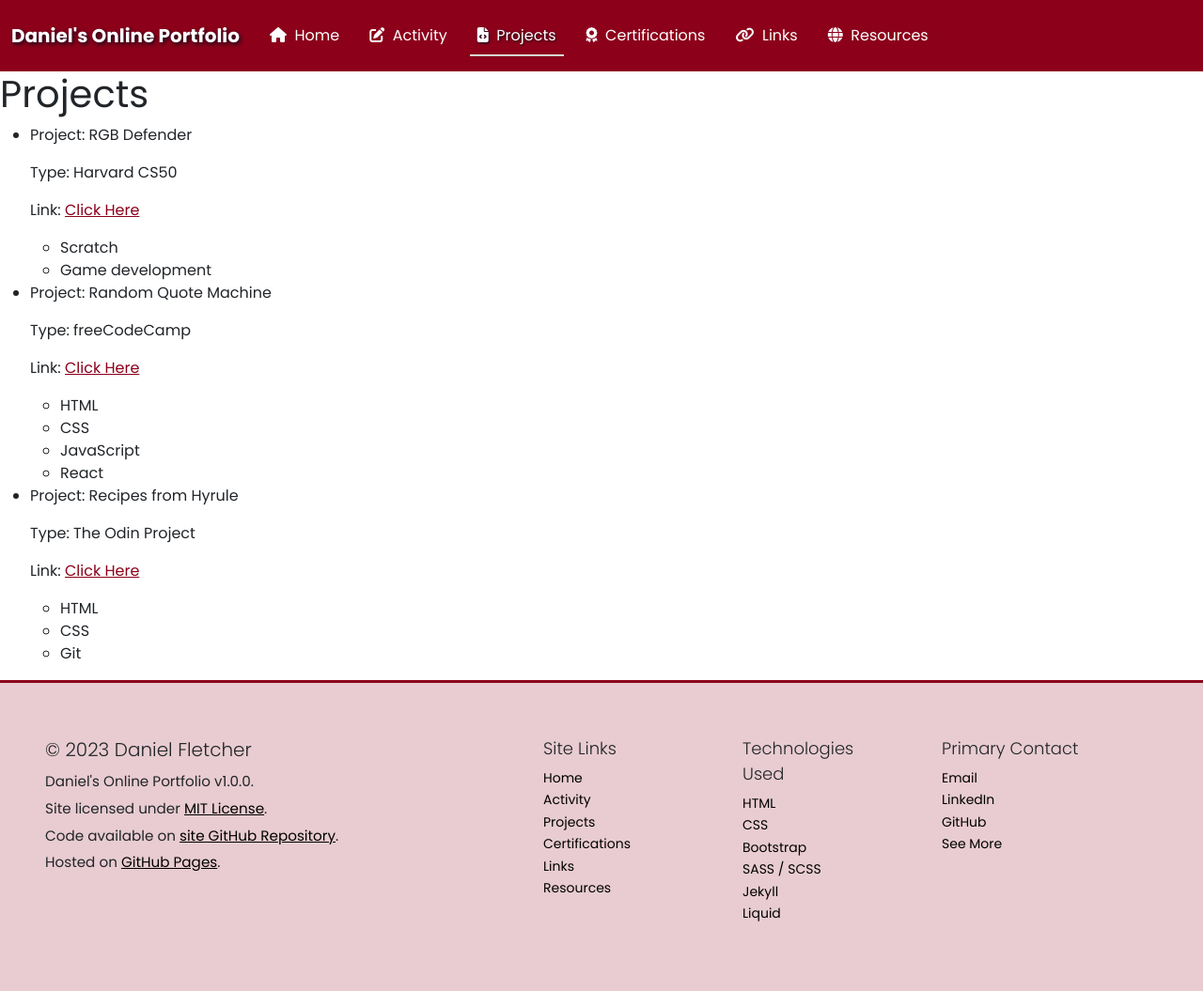
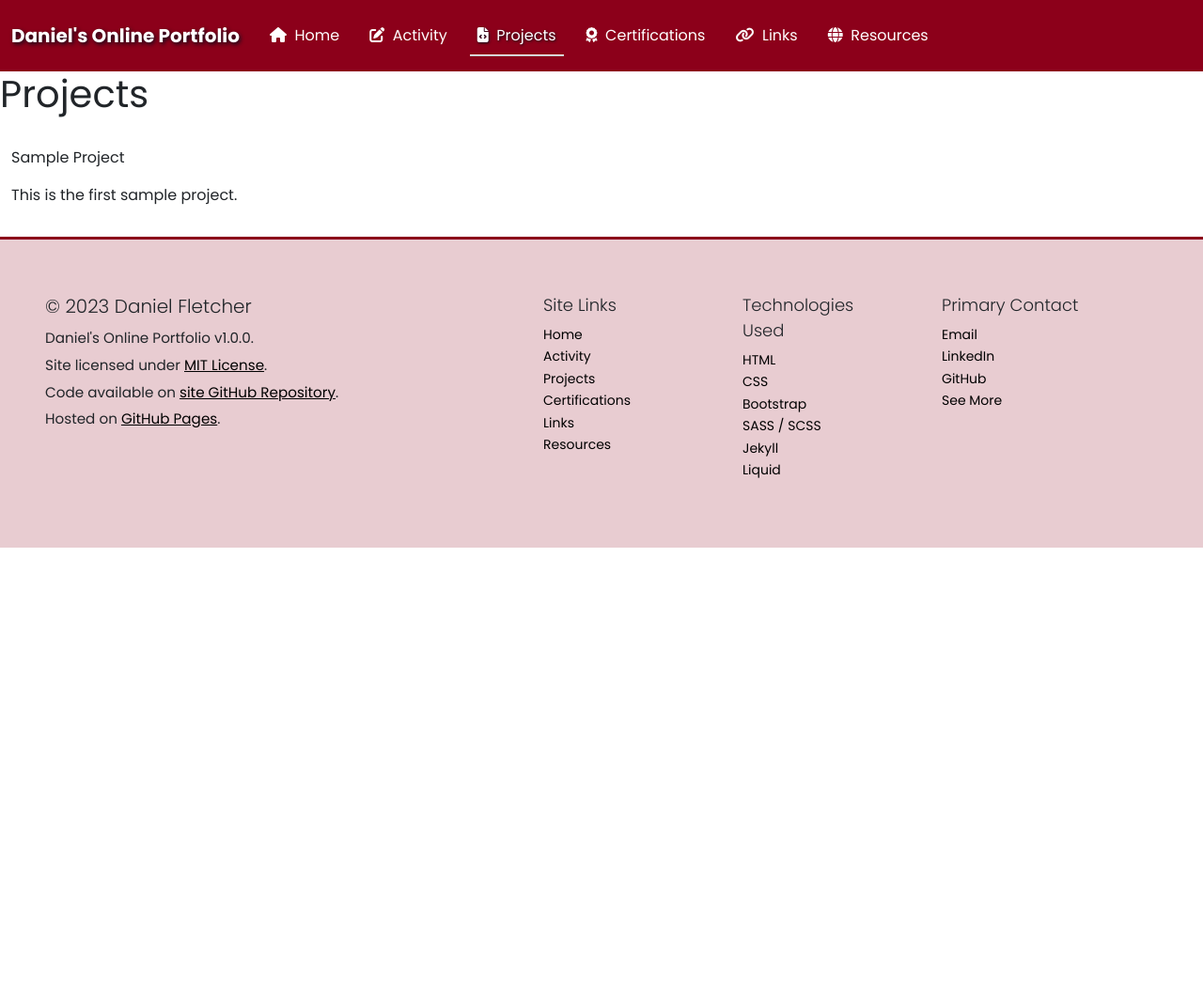
Before and after one commit to DanielTheFletch/portfolio, a Jekyll site: the page built from projects.html, in a window 1280 px wide. Shown: the whole page at 94% size. Built offline with Jekyll 4.4.1, drawn with Linux system fonts in a browser that asks for light colours; after the commit the page ends 900 px from its top, so only the background shows below that.

Commit message:
Restructure collections, add Projects collection

```diff
--- a/_config.yml
+++ b/_config.yml
@@ -1,6 +1,11 @@
-# Collections
+# Collection settings
 collections:
-  collections_dir: collections
+  posts:
+    output: true
+    permalink: "/activity/:collection/:year/:month/:title/"
+  projects:
+    output: true
+    permalink: "/:collection/:year/:month/:title/"
 
 # Default permalink for main pages
 permalink: "/:name/"
@@ -12,7 +17,6 @@ defaults:
       type: "posts"
     values:
       layout: "post"
-      permalink: "/activity/posts/:year/:title/"
   - scope:
       path: {{ baseurl }}
     values:
@@ -23,6 +27,6 @@ title: "Jekyll Test"
 url: "https://danielthefletch.github.io"
 baseurl: "/portfolio"
 
-# SASS configuration
+# SASS defaults
 sass:
   sass_dir: "/_sass"
--- a/_data/projects.yml
+++ /dev/null
@@ -1,23 +0,0 @@
-# Projects
-
-- title: "RGB Defender"
-  type: "Harvard CS50"
-  link: "https://scratch.mit.edu/projects/880449471/"
-  skills:
-    - Scratch
-    - Game development
-- title: "Random Quote Machine"
-  type: "freeCodeCamp"
-  link: "https://codepen.io/DanielTheFletch/full/JjwQVjb"
-  skills:
-    - HTML
-    - CSS
-    - JavaScript
-    - React
-- title: "Recipes from Hyrule"
-  type: "The Odin Project"
-  link: "https://danielthefletch.github.io/odin-recipes/"
-  skills:
-    - HTML
-    - CSS
-    - Git
--- a/projects.html
+++ b/projects.html
@@ -4,19 +4,9 @@ title: My Projects
 
 <h1>Projects</h1>
 
-<ul>
-  {% for project in site.data.projects %}
-    <li>
-      <p>Project: {{ project.title }}</p>
-      <p>Type: {{ project.type }}</p>
-      <p>Link: <a href={{ project.link }}>Click Here</a></p>
-      <ul>
-        {% for skill in project.skills %}
-          <li>
-            {{ skill }}
-          </li>
-        {% endfor %}
-      </ul>
-    </li>
-  {% endfor %}
-</ul>
+{% for project in site.projects %}
+  <section class="container-fluid">
+    <p>{{ project.title }}</p>
+    <p>{{ project.excerpt }}</p>
+  </section>
+{% endfor %}
```
Also changed, not shown: _projects/sample-proj.html (added, +9 -0 lines), _posts/2023-11-28-placeholder-post.md (renamed from collections/_posts/2023-11-28-placeholder-post.md).
